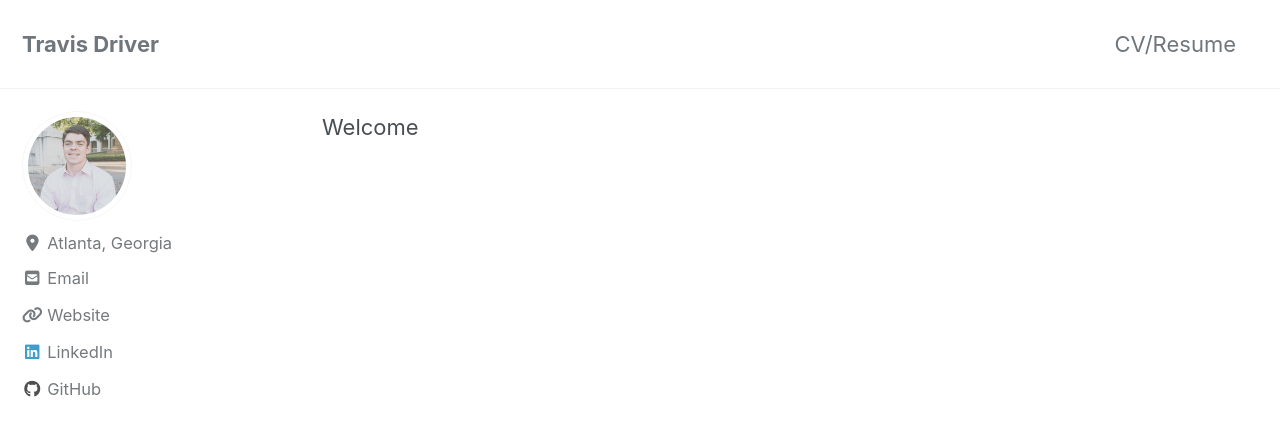
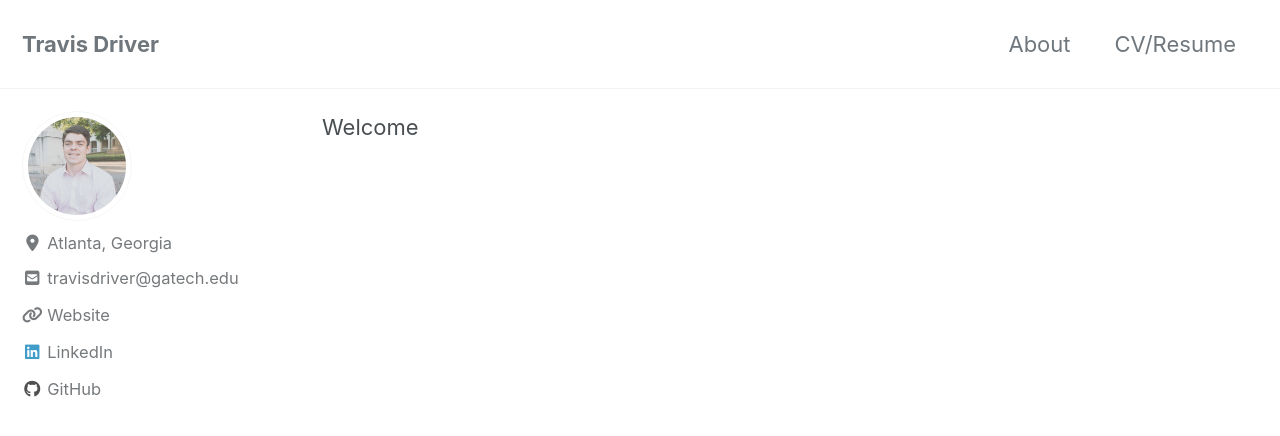
Before and after one commit to travisdriver/travisdriver.github.io, a Jekyll site: the page built from index.md, in a window 1280 px wide and 900 px high. Shown: the top 436 px of the window. Built offline with Jekyll 4.4.1, drawn with Linux system fonts in a browser that asks for light colours; cached includes are drawn as plain includes; nearby versions of some CDN libraries.

Commit message:
updated email

```diff
--- a/_config.yml
+++ b/_config.yml
@@ -113,7 +113,7 @@ author:
   location         : "Atlanta, Georgia"
   email            : #"travisdriver@gatech.edu"
   links:
-    - label: "Email"
+    - label: "travisdriver@gatech.edu"
       icon: "fas fa-fw fa-envelope-square"
       url: mailto:travisdriver@gatech.edu
     - label: "Website"
--- a/_data/navigation.yml
+++ b/_data/navigation.yml
@@ -1,7 +1,7 @@
 # main links
 main:
-#  - title: "About"
-#    url: /About/
+  - title: "About"
+    url: /About/
   - title: "CV/Resume"
     url: "/docs/travisdriver_cv.pdf"
   # - title: "Sample Posts"
```
